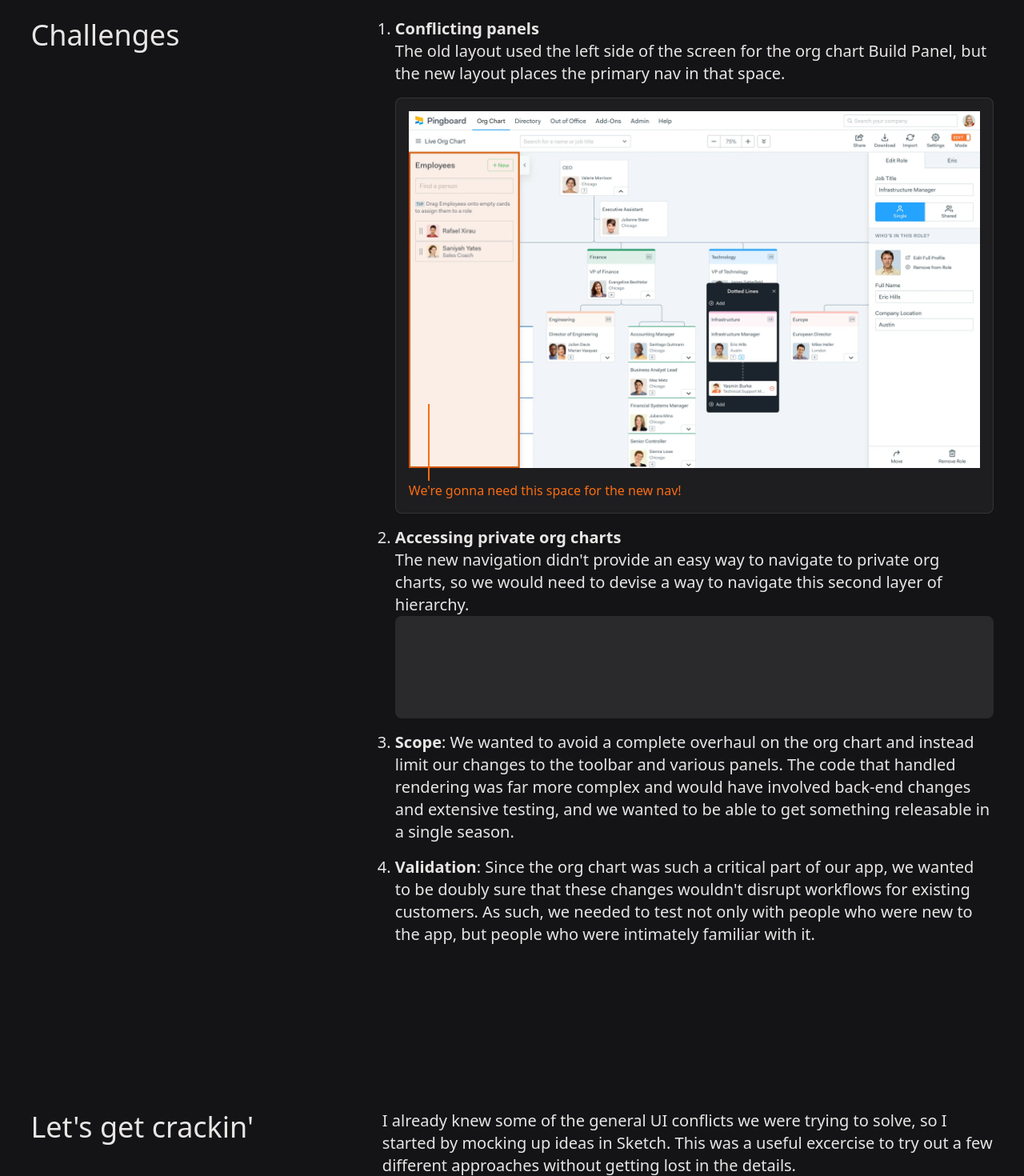
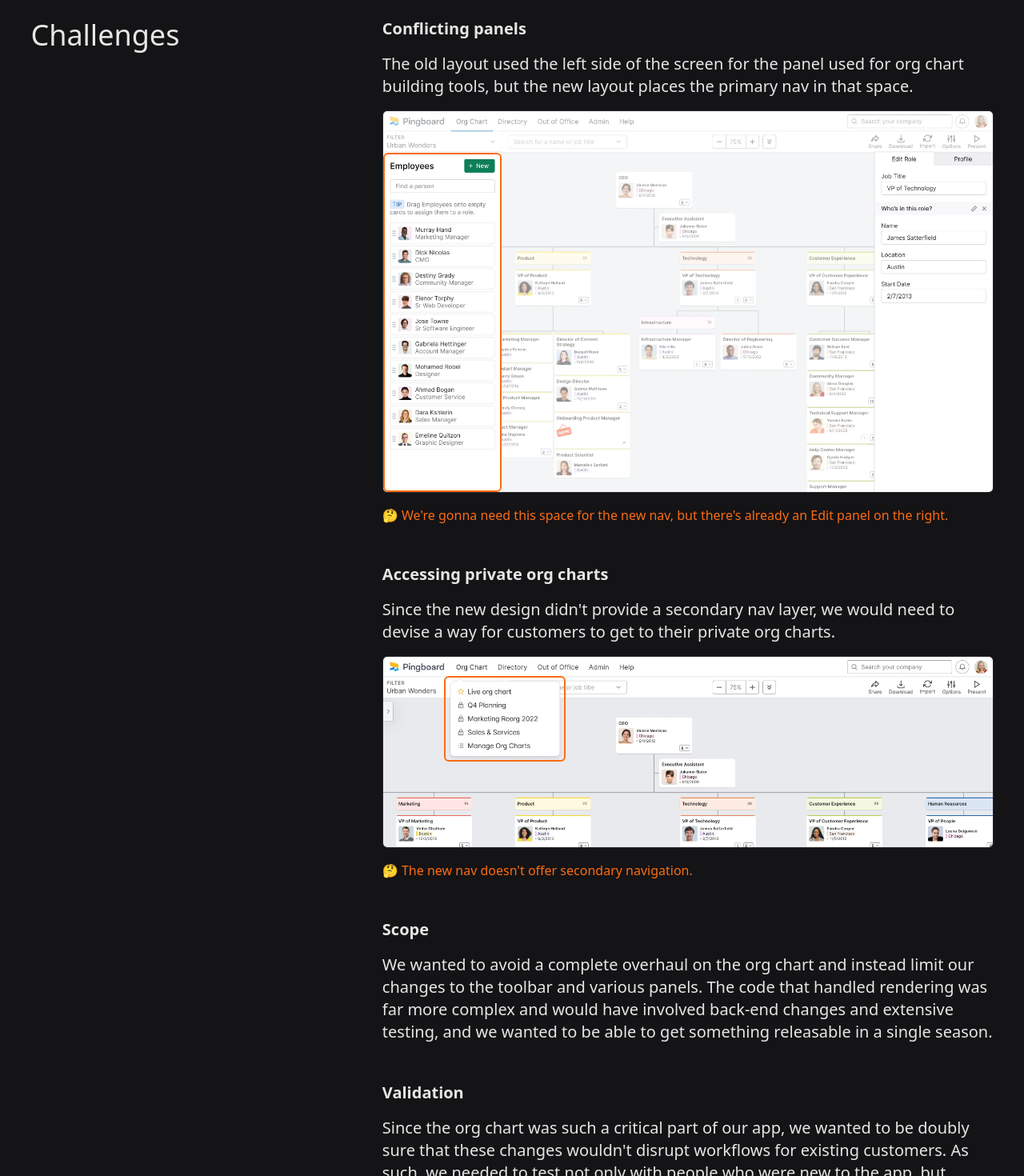
Before and after one commit to andyra/andysmith, a Next.js app: page /projects/org-chart-redesign in a window 1280 px wide. Shown: the part 800-2270 px from the top of the page at 80% size. Built offline with nearby package versions, Linux system fonts and the light colour scheme.

Commit message:
Update org chart page

```diff
--- a/components/Content.jsx
+++ b/components/Content.jsx
@@ -57,6 +57,13 @@ export const Section = ({
   );
 };
 
+export const SubSection = ({ children, title }) => (
+  <div className="space-y-16">
+    <h3 className="font-semibold">{title}</h3>
+    {children}
+  </div>
+);
+
 export const A = ({ children, newTab, href }) => {
   const attrs = {};
   if (newTab) {
@@ -114,3 +121,27 @@ export const Callout = ({ children, className, color = "default" }) => (
     {children}
   </div>
 );
+
+export const OrderedList = ({ children, className }) => (
+  <ol className={cn("list-decimal space-y-2em", className)}>{children}</ol>
+);
+
+export const ListItem = ({ children, className, title }) => (
+  <li className={cn("space-y-1/2em", className)}>
+    <h3 className="font-semibold">{title}</h3>
+    <div className="space-y-em">{children}</div>
+  </li>
+);
+
+export const Figure = ({ caption, children }) => (
+  <figure className="space-y-16">
+    <div className="rounded-md border relative overflow-hidden">{children}</div>
+    <figcaption className="text-sm text-warning">{caption}</figcaption>
+  </figure>
+);
+
+export const Highlight = ({ className }) => (
+  <div
+    className={cn("border-2 border-warning rounded-md absolute ", className)}
+  />
+);
--- a/components/ProjectFooter.jsx
+++ b/components/ProjectFooter.jsx
@@ -38,8 +38,8 @@ const ProjectFooter = () => {
   const next = PROJECTS[index === PROJECTS.length - 1 ? 0 : index + 1];
 
   return (
-    <footer className="p-page bg-tertiary-05">
-      <nav className="max-w-screen-xl mx-auto grid grid-cols-2 gap-16 sm:gap-24">
+    <footer className="px-page">
+      <nav className="max-w-screen-xl mx-auto py-page grid grid-cols-2 gap-16 sm:gap-24  border-t-2">
         <FooterLink project={prev} direction="prev" />
         <FooterLink project={next} direction="next" />
       </nav>
--- a/pages/projects/org-chart-redesign.jsx
+++ b/pages/projects/org-chart-redesign.jsx
@@ -5,43 +5,37 @@ import cn from "classnames";
 import Button from "components/Button";
 import ProjectFooter from "components/ProjectFooter";
 import ProjectHeader from "components/ProjectHeader";
-import { Callout, Divider, Section } from "components/Content";
+import {
+  Callout,
+  Divider,
+  Figure,
+  Highlight,
+  ListItem,
+  Meter,
+  OrderedList,
+  Section,
+  SubSection,
+} from "components/Content";
 
 import oldPanel from "public/projects/org-chart/old-panel.webp";
+import oldNav from "public/projects/org-chart/old-nav.webp";
 
-const GraphicPanelConflicts = ({ className }) => (
-  <figure
+const TableRow = ({ title, percent }) => (
+  <li className="xs:flex xs:items-center xs:gap-16">
+    <div className="xs:w-1/3">{title}</div>
+    <div className="xs:flex-1 flex items-center gap-16 w-full">
+      <div className="flex-1 h-8 rounded-full bg-primary-10 relative">
+        <div
           className={cn(
-      "flex gap-16 text-center p-16 bg-primary-05 rounded relative",
-      className
+            "rounded-full absolute top-0 left-0 bottom-0",
+            percent < 75 ? "bg-warning-50" : "bg-tertiary-50"
           )}
-  >
-    <div className="flex-1 space-y-16">
-      <div className="font-medium text-sm text-primary-75">Old Layout</div>
-      <div className="grid grid-cols-4 grid-rows-[32px,1fr] h-192 rounded-md bg-ground ring-1 ring-primary-25 font-mono text-xs">
-        <header className="col-span-4 flex items-center justify-center px-8 bg-secondary-10 border-b border-secondary-25 text-secondary-75 rounded-t-md">
-          Nav
-        </header>
-        <aside className="bg-tertiary-10 border-r border-tertiary-25 tertiary-25 flex items-center justify-center text-tertiary-75">
-          Build
-          <br />
-          Panel
-        </aside>
+          style={{ width: `${percent}%` }}
+        />
       </div>
+      <span className="text-primary-75 w-48 text-right">{percent}%</span>
     </div>
-    <div className="flex-1 space-y-16">
-      <div className="font-medium text-sm text-primary-75">New Layout</div>
-      <div className="grid grid-cols-4 grid-rows-[32px,1fr] h-192 rounded-md bg-ground ring-1 ring-primary-25 font-mono text-xs">
-        <header className="col-span-4 flex items-center justify-center px-8 border-b border-primary-25 text-primary-75 rounded-t-md">
-          Top Bar
-        </header>
-        <aside className="bg-secondary-10 border-r border-secondary-25 secondary-25 flex items-center justify-center text-secondary-75">
-          Nav
-        </aside>
-      </div>
-      <p className="text-sm text-warning">☹ No room for the Build Panel</p>
-    </div>
-  </figure>
+  </li>
 );
 
 const OrgChart = ({ metaTitle }) => {
@@ -60,50 +54,55 @@ const OrgChart = ({ metaTitle }) => {
       </Section>
 
       <Section title="Challenges" columns>
-        <ul className="list-decimal ml-16 space-y-16">
-          <li>
-            <strong>Conflicting panels</strong>
-            <p className="mb-16">
-              The old layout used the left side of the screen for the org chart
-              Build Panel, but the new layout places the primary nav in that
-              space.
+        <SubSection title="Conflicting panels">
+          <p>
+            The old layout used the left side of the screen for the panel used
+            for org chart building tools, but the new layout places the primary
+            nav in that space.
           </p>
-            <figure className="p-16 rounded bg-primary-05 border space-y-16">
+          <Figure caption="🤔 We're gonna need this space for the new nav, but there's already an Edit panel on the right.">
             <Image
               src={oldPanel}
               alt="Legacy org chart build panel"
               sizes="(min-width: 1360px) 755px, (min-width: 960px) 55vw, 90vw"
             />
-              <p className="text-sm text-warning w-fit relative">
-                We&apos;re gonna need this space for the new nav!
-                <span className="bg-warning w-2 h-96 absolute top-0 left-24 -translate-y-full" />
+            <Highlight className="top-[11%] left-0 right-[80.5%] bottom-0" />
+          </Figure>
+        </SubSection>
+        <SubSection title="Accessing private org charts">
+          <p>
+            Since the new design didn&apos;t provide a secondary nav layer, we
+            would need to devise a way for customers to get to their private org
+            charts.
           </p>
-            </figure>
-          </li>
-          <li>
-            <strong>Accessing private org charts</strong>
+          <Figure caption="🤔 The new nav doesn't offer secondary navigation.">
+            <Image
+              className="rounded-sm"
+              src={oldNav}
+              alt="Legacy org chart build panel"
+              sizes="(min-width: 1360px) 755px, (min-width: 960px) 55vw, 90vw"
+            />
+            <Highlight className="top-[10%] left-[10%] right-[70%] bottom-[45%]" />
+          </Figure>
+        </SubSection>
+        <SubSection title="Scope">
           <p>
-              The new navigation didn&apos;t provide an easy way to navigate to
-              private org charts, so we would need to devise a way to navigate
-              this second layer of hierarchy.
+            We wanted to avoid a complete overhaul on the org chart and instead
+            limit our changes to the toolbar and various panels. The code that
+            handled rendering was far more complex and would have involved
+            back-end changes and extensive testing, and we wanted to be able to
+            get something releasable in a single season.
           </p>
-            <figure className="h-128 rounded bg-primary-10" />
-          </li>
-          <li>
-            <strong>Scope</strong>: We wanted to avoid a complete overhaul on
-            the org chart and instead limit our changes to the toolbar and
-            various panels. The code that handled rendering was far more complex
-            and would have involved back-end changes and extensive testing, and
-            we wanted to be able to get something releasable in a single season.
-          </li>
-          <li>
-            <strong>Validation</strong>: Since the org chart was such a critical
-            part of our app, we wanted to be doubly sure that these changes
-            wouldn&apos;t disrupt workflows for existing customers. As such, we
-            needed to test not only with people who were new to the app, but
-            people who were intimately familiar with it.
-          </li>
-        </ul>
+        </SubSection>
+        <SubSection title="Validation">
+          <p>
+            Since the org chart was such a critical part of our app, we wanted
+            to be doubly sure that these changes wouldn&apos;t disrupt workflows
+            for existing customers. As such, we needed to test not only with
+            people who were new to the app, but people who were intimately
+            familiar with it.
+          </p>
+        </SubSection>
       </Section>
 
       <Section title="Let's get crackin'" columns>
@@ -157,34 +156,72 @@ const OrgChart = ({ metaTitle }) => {
         </Callout>
       </Section>
 
-      <Section title="Testing" columns>
+      <Section title="Validation" columns>
+        <SubSection title="User Testing">
           <p>
-          We wanted to make sure that the changes were intuitive for existing
-          customers who had muscle memory with the org chart, as well as people
-          who had never used Pingboard. To this end, we scheduled about 10
-          interviews with people from both cohorts, along with a a round of
-          preliminary interviews with 5 Pingboard employees; this helped us work
-          out any obvious kinks before talking to other people.
+            We scheduled UI testing-sessions with a couple cohorts: existing
+            customers who had developed musicle memory with our tools and
+            potential customers who had never heard of Pingboard. In addition,
+            we started off with a round of internal testing so we could work out
+            any obvious kinks before talking to other people.
           </p>
-        <div className="grid grid-cols-3 gap-16">
-          <figure className="h-128 rounded bg-primary-10">
-            Internal Most familiar
+          <figure className="border rounded p-16 space-y-16">
+            <ul className="flex items-center gap-8 text-center text-sm">
+              <li className="flex-1 p-16 rounded bg-warning-10 text-warning-75 space-y-8">
+                <div className="font-medium text-3xl">7</div>
+                <div>Internal Sessions</div>
+              </li>
+              <li className="text-lg text-primary-50">→</li>
+              <li className="flex-1 p-16 rounded bg-secondary-10 text-secondary-75 space-y-8">
+                <div className="font-medium text-3xl">8</div>
+                <div>Existing Customers</div>
+              </li>
+              <li className="text-lg text-primary-50">→</li>
+              <li className="flex-1 p-16 rounded bg-tertiary-10 text-tertiary-75 space-y-8">
+                <div className="font-medium text-3xl">6</div>
+                <div>Potential Customers</div>
+              </li>
+            </ul>
+            <div className="text-sm relative">
+              <div className="flex items-center gap-16 text-primary-50">
+                <span>Low</span>
+                <hr className="border-t-2 border-primary-50 flex-1" />
+                <span>High</span>
+              </div>
+              <div className="absolute top-1/2 left-1/2 -translate-y-1/2 -translate-x-1/2 px-8 bg-ground">
+                Confidence
+              </div>
+            </div>
           </figure>
-          <figure className="h-128 rounded bg-primary-10">
-            Existing Customers Familiar
-          </figure>
-          <figure className="h-128 rounded bg-primary-10">New people</figure>
+        </SubSection>
+        <SubSection title="First Round of Results">
+          <p>
+            We gave each person a series of tasks and asked them to say what was
+            going through their heads as they completed (or attempted to
+            complete!) the steps; this is a helpful way to understand not only
+            what actions people take, but the mental models that shape their
+            actions.
+          </p>
+          <ul className="border rounded-md p-16 text-sm space-y-12">
+            <TableRow title="Add new cards and people" percent={100} />
+            <TableRow title="View a private org chart" percent={87} />
+            <TableRow title="Customize the org chart layout" percent={62.5} />
+            <TableRow title="Print the org chart" percent={100} />
+            <TableRow title="Change the info on cards" percent={70} />
+            <TableRow title="Filter the org chart" percent={87} />
+            <li className="flex items-center gap-16 border-t pt-12 text-primary-75">
+              <div className="flex items-center gap-8">
+                <span className="h-12 w-12 rounded-full bg-tertiary-50" />
+                Pretty good!
               </div>
-        <p>
-          We gave a series of tasks for the user to complete and took notes on
-          their success rate. We also asked them to say what was going through
-          their heads as they went through the steps; this is a helpful way to
-          understand not only what actions people take, but the mental models
-          that shape their actions.
-        </p>
-        <figure className="h-128 rounded bg-primary-10">
-          Show mockup of success rate for each task
-        </figure>
+              <div className="flex items-center gap-8">
+                <span className="h-12 w-12 rounded-full bg-warning-50" />
+                Needs work
+              </div>
+            </li>
+          </ul>
+        </SubSection>
+        <OrderedList></OrderedList>
         <p>
           After each cohort, we aggregated the results and found problem areas.
           If there were obvious solutions for them, I would make changes to the
--- a/tailwind.config.js
+++ b/tailwind.config.js
@@ -137,6 +137,7 @@ module.exports = {
       448: "448px",
       480: "480px",
       512: "512px",
+      "2em": "2em",
       em: "1em",
       "3/4em": "0.75em",
       "1/2em": "0.5em",
```
Also changed, not shown: public/projects/org-chart/old-nav.webp (added), public/projects/org-chart/old-panel.webp. Lines whose indentation alone changed are shown as unchanged.
